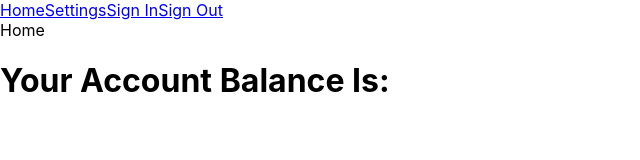
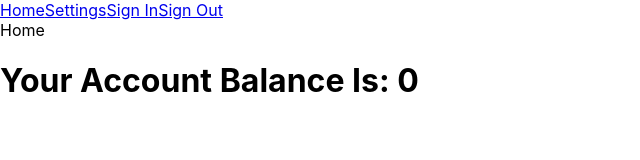
Before and after one commit to RamiLorca/cash-pal, a React (Create React App) app in the folder cash-pal/: page / in a window 1280 px wide. Shown: the top 160 px of the page, without its empty margins (0-640 px from the left). Built offline with nearby package versions, Linux system fonts and the light colour scheme.

Commit message:
added display for amount in account from the redux store

```diff
--- a/cash-pal/src/components/home components/DisplayBalance.component.tsx
+++ b/cash-pal/src/components/home components/DisplayBalance.component.tsx
@@ -1,11 +1,16 @@
 import React from "react";
+import type { RootState } from "../../store";
+import { useSelector } from "react-redux";
 
 const DisplayBalance = () => {
 
+  const { account } = useSelector ((state: RootState) => ({
+    account: state.account
+  }))
 
   return (
     <div>
-      <h1>Your Account Balance Is: {}</h1>
+      <h1>Your Account Balance Is: {account.balance}</h1>
     </div>
   )
 }
--- a/cash-pal/src/components/sign in components/SignInForm.component.tsx
+++ b/cash-pal/src/components/sign in components/SignInForm.component.tsx
@@ -33,20 +33,19 @@ function SignInForm() {
       dispatch(setAccountId(response.account.account_id));
       dispatch(setActivated(response.account.activated));
       dispatch(setAuthorities(response.account.authorities.name));
-      dispatch(setAccountBalance(response.account.balance));
       dispatch(setToken(response.token));
 
       setUsername("");
       setPassword("");
 
-
-      console.log(response);
-      console.log("handleSignIn: fetchSignInDetails: username:" + account.username);
+      console.log("Logged in as: " + username);
     } catch (error) {
       console.error(error);
     }
-    console.log("SignInForm: Logged in as: " + account.username);
-    console.log("SignInForm: Balance: " + account.balance);
+  }
+
+  const testStore = () => {
+    console.log(account.balance);
   }
 
   return (
@@ -66,8 +65,9 @@ function SignInForm() {
       />
 
       <button type="submit">Login</button>
+      <button type='button' onClick={testStore}>Test</button>
     </form>
   )
 }
 
-export default SignInForm;
+export default SignInForm
```
